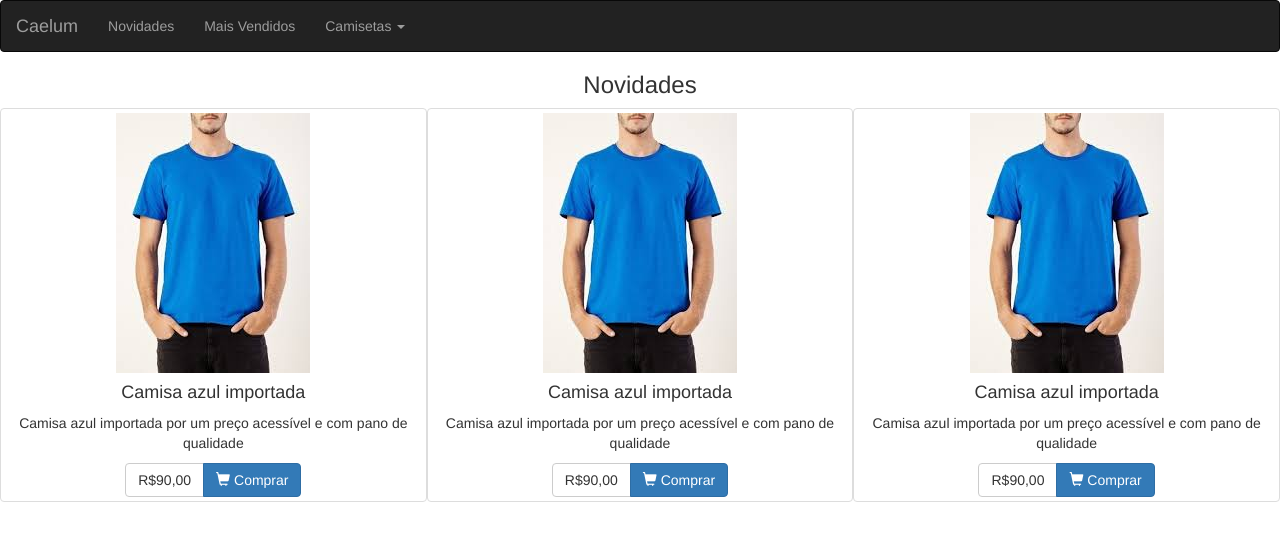
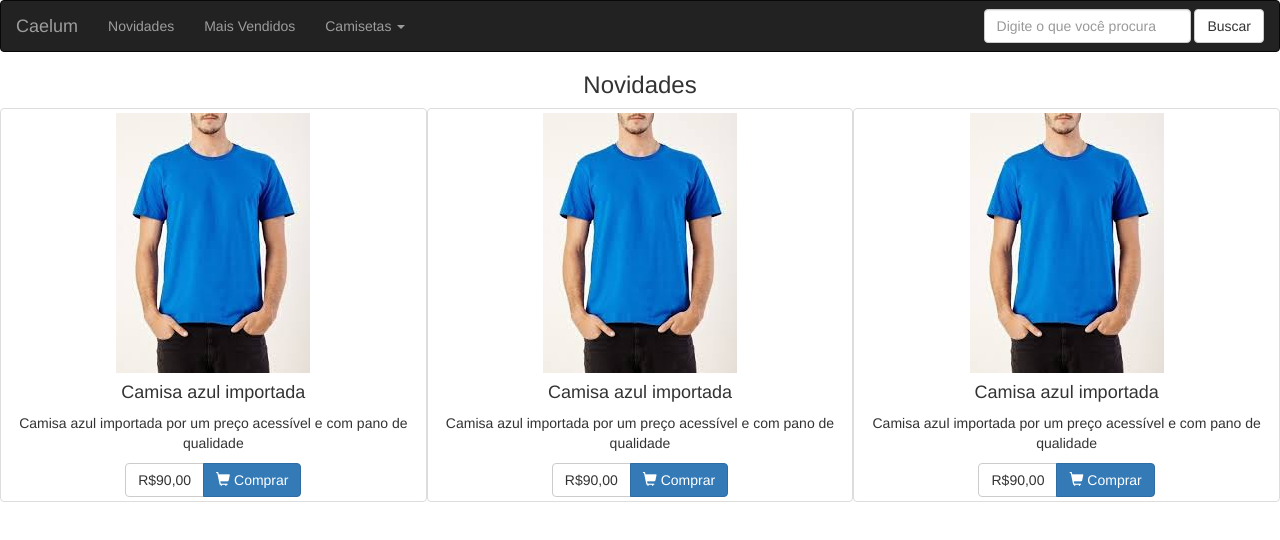
Before and after one commit to ViniciusAmorimSilva/Bootstrap, a plain HTML site: page index.html in a window 1280 px wide. Drawn offline with Linux system fonts and the light colour scheme.

Commit message:
Barra de navegação 3

```diff
--- a/index.html
+++ b/index.html
@@ -32,6 +32,12 @@
 						</ul>
 					</li>
 				</ul>
+				<form class="navbar-form navbar-right">
+					<div class="form-group">
+						<input type="text" class="form-control" placeholder="Digite o que você procura" />
+					</div>
+					<input type="submit" class="btn btn-default" value="Buscar">
+				</form>
 			</div>
 		</nav>
 	</header>
```
